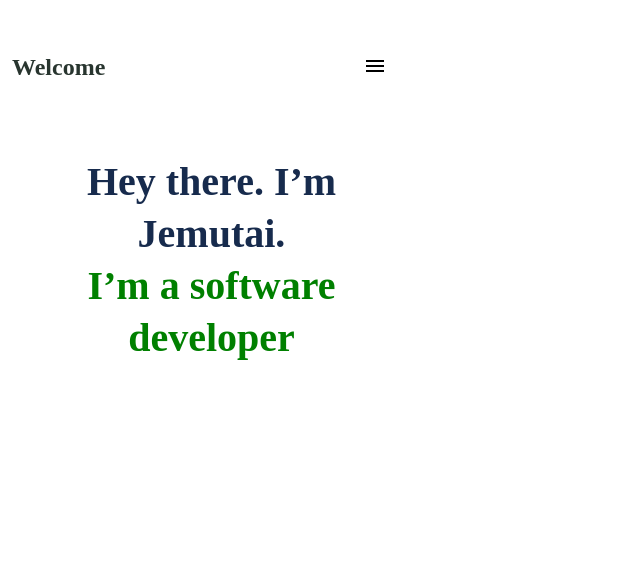
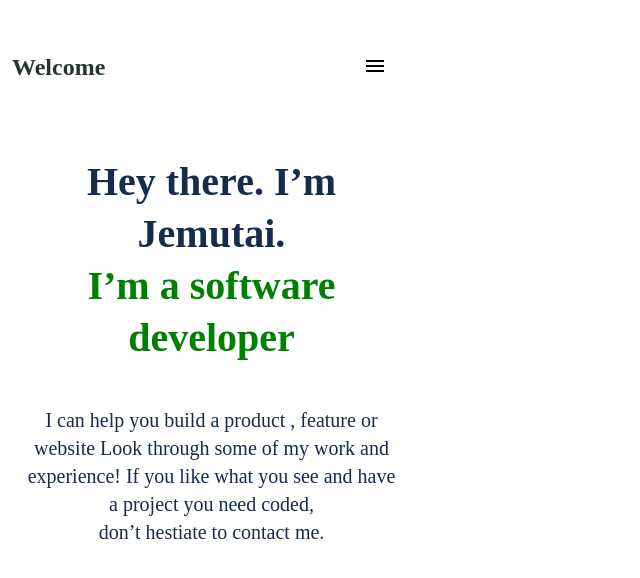
Before and after one commit to jemutakiplagat/MOBILE-VERSION, a website: page index.html in a window 1280 px wide. Shown: the whole page, without its empty margins (0-640 px from the left). Drawn offline with nearby package versions, Linux system fonts and the light colour scheme.

Commit message:
Add the text on the html file and css file changes

```diff
--- a/index.html
+++ b/index.html
@@ -24,7 +24,10 @@
         <div class="headline">
             <h1 class="black">Hey there. I’m Jemutai.<br><span id="green">I’m a software developer</span>
                 </h1>
-
+                <p class="text">
+                    I can help you build a product , feature or website Look through some of my work and<br> experience! If you like what you see and have a project you need coded,<br>
+                   don’t hestiate to contact me.
+                </p>
 
         </div>
     </header>
--- a/style.css
+++ b/style.css
@@ -61,3 +61,17 @@
 #green {
   color: green;
 }
+.text{
+
+    font-style: normal;
+    font-weight: 400;
+    font-size: 20px;
+    line-height: 28px;
+    text-align: center;
+    color: #172B4D;
+    min-width: 327px;
+    height: 164px;
+    flex: none;
+    order: 1;
+    flex-grow: 0;
+}
```
